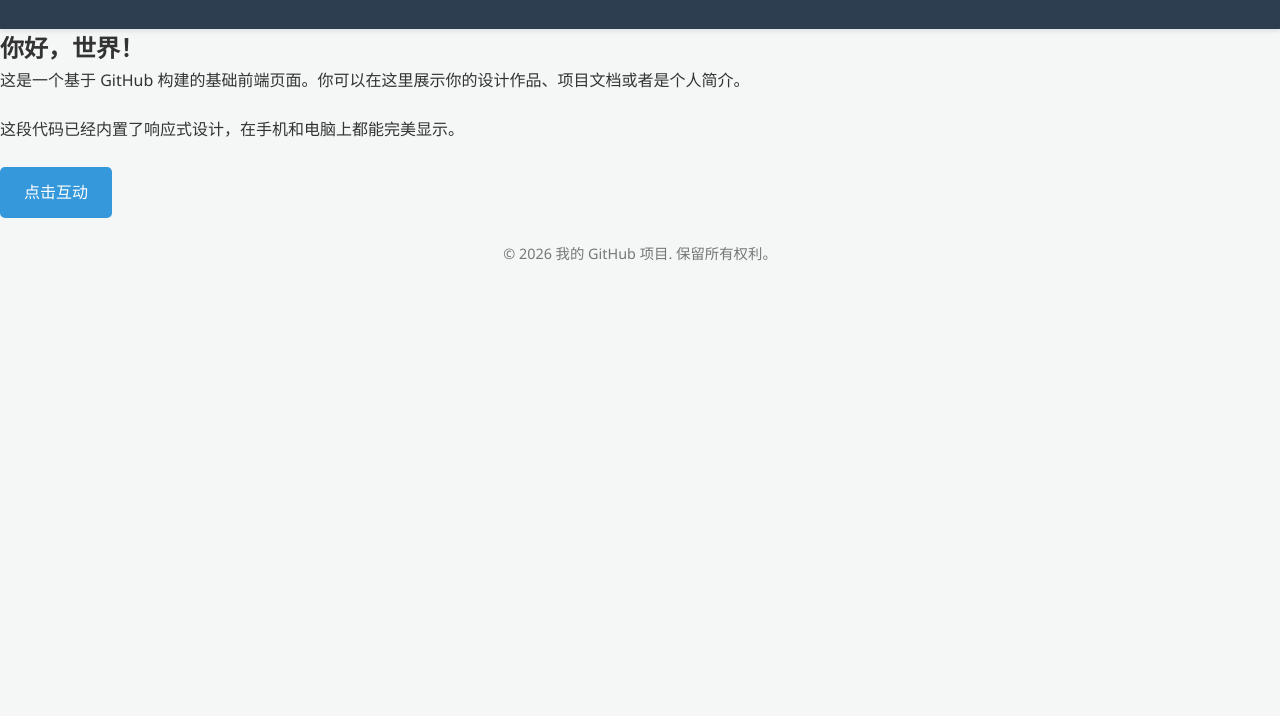
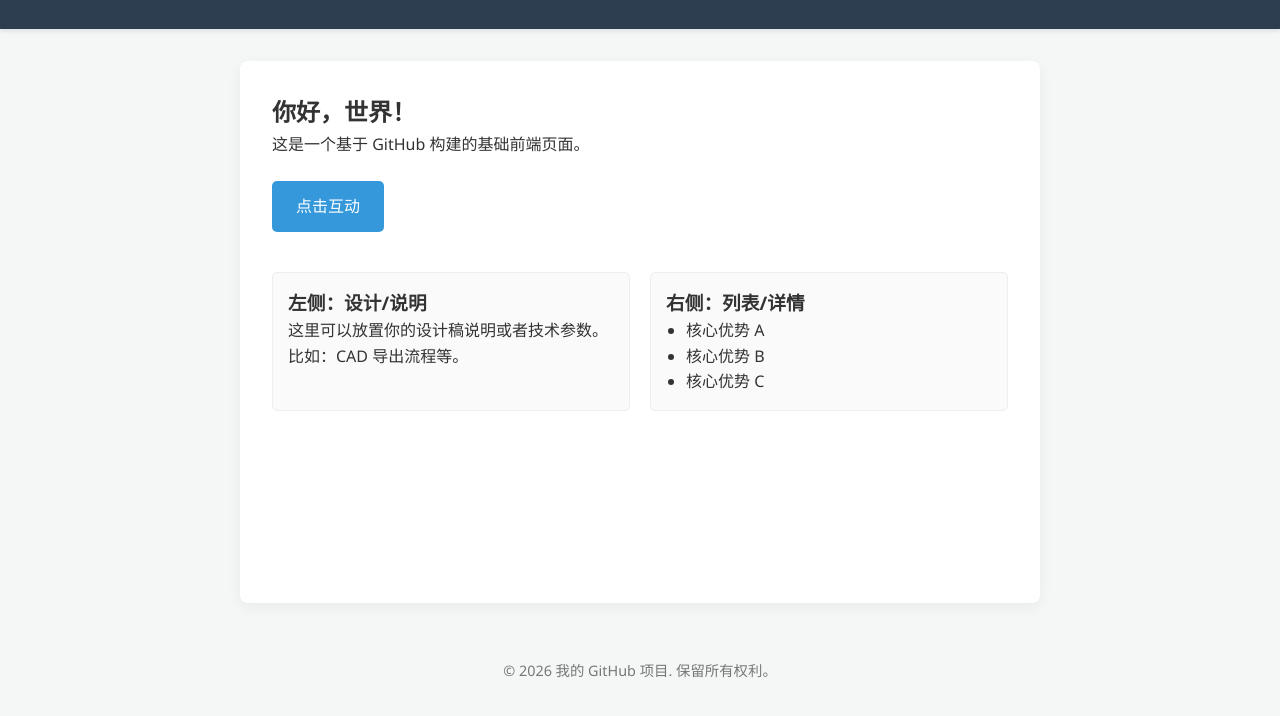
Before and after one commit to dai0729ovo/Ada, a plain HTML site: page index.html in a window 1280 px wide. Shown: the part 70-786 px from the top of the page. Drawn offline with Linux system fonts and the light colour scheme.

Commit message:
Update index.html

```diff
--- a/index.html
+++ b/index.html
@@ -5,7 +5,7 @@
     <meta name="viewport" content="width=device-width, initial-scale=1.0">
     <title>我的个人站点</title>
     <style>
-        /* 基础样式复位 */
+        /* --- 1. 基础样式抽屉 --- */
         * {
             margin: 0;
             padding: 0;
@@ -22,7 +22,6 @@
             min-height: 100vh;
         }
 
-        /* 导航栏 */
         header {
             background: #2c3e50;
             color: #fff;
@@ -31,20 +30,6 @@
             box-shadow: 0 2px 5px rgba(0,0,0,0.1);
         }
 
-        /* 主体内容 */
-        <div class="container-split">
-    <div class="left-box">
-        <h3>左侧：图片/说明</h3>
-        <p>这里可以放一些设计草图或者技术参数。</p>
-    </div>
-    <div class="right-box">
-        <h3>右侧：列表/详情</h3>
-        <ul>
-            <li>特点 A</li>
-            <li>特点 B</li>
-        </ul>
-    </div>
-</div>
         main {
             flex: 1;
             width: 90%;
@@ -56,16 +41,31 @@
             box-shadow: 0 4px 15px rgba(0,0,0,0.05);
         }
 
-        h1 {
-            margin-bottom: 1rem;
-            color: #2c3e50;
+        h1 { margin-bottom: 1rem; color: #2c3e50; }
+        p { margin-bottom: 1.5rem; }
+
+        /* --- 2. 这里是新增的排版样式 --- */
+        .container-split {
+            display: flex; /* 开启弹性布局 */
+            gap: 20px;     /* 两个盒子之间的间距 */
+            margin-top: 20px;
         }
 
-        p {
-            margin-bottom: 1.5rem;
+        .left-box, .right-box {
+            flex: 1;       /* 平分宽度 */
+            padding: 15px;
+            border: 1px solid #eee;
+            border-radius: 5px;
+            background-color: #fafafa;
         }
 
-        /* 按钮样式 */
+        /* 手机端自动变成上下堆叠 */
+        @media (max-width: 600px) {
+            .container-split {
+                flex-direction: column;
+            }
+        }
+
         .btn {
             display: inline-block;
             background: #3498db;
@@ -74,13 +74,11 @@
             text-decoration: none;
             border-radius: 5px;
             transition: background 0.3s ease;
+            margin-bottom: 20px;
         }
 
-        .btn:hover {
-            background: #2980b9;
-        }
+        .btn:hover { background: #2980b9; }
 
-        /* 页脚 */
         footer {
             text-align: center;
             padding: 1.5rem;
@@ -97,35 +95,32 @@
 
     <main>
         <h2>你好，世界！</h2>
-        <p>这是一个基于 GitHub 构建的基础前端页面。你可以在这里展示你的设计作品、项目文档或者是个人简介。</p>
-        <p>这段代码已经内置了响应式设计，在手机和电脑上都能完美显示。</p>
+        <p>这是一个基于 GitHub 构建的基础前端页面。</p>
+
         <a href="#" class="btn" onclick="showMessage()">点击互动</a>
+
+        <div class="container-split">
+            <div class="left-box">
+                <h3>左侧：设计/说明</h3>
+                <p>这里可以放置你的设计稿说明或者技术参数。比如：CAD 导出流程等。</p>
+            </div>
+            <div class="right-box">
+                <h3>右侧：列表/详情</h3>
+                <ul style="margin-left: 20px;">
+                    <li>核心优势 A</li>
+                    <li>核心优势 B</li>
+                    <li>核心优势 C</li>
+                </ul>
+            </div>
+        </div>
     </main>
 
     <footer>
         <p>&copy; 2026 我的 GitHub 项目. 保留所有权利。</p>
     </footer>
 
-    <script/* 让这两个盒子左右并排 */
-.container-split {
-    display: flex; /* 开启弹性布局 */
-    gap: 20px;     /* 两个盒子之间的间距 */
-    margin-top: 20px;
-}
-
-.left-box, .right-box {
-    flex: 1;       /* 平分宽度 */
-    padding: 15px;
-    border: 1px solid #eee;
-    border-radius: 5px;
-}
-
-/* 手机端自动变成上下堆叠 */
-@media (max-width: 600px) {
-    .container-split {
-        flex-direction: column;
-    }
-}>
+    <script>
+        /* --- 4. 交互动作抽屉 --- */
         function showMessage() {
             alert('恭喜！你的第一个网站运行成功了！');
         }
```
